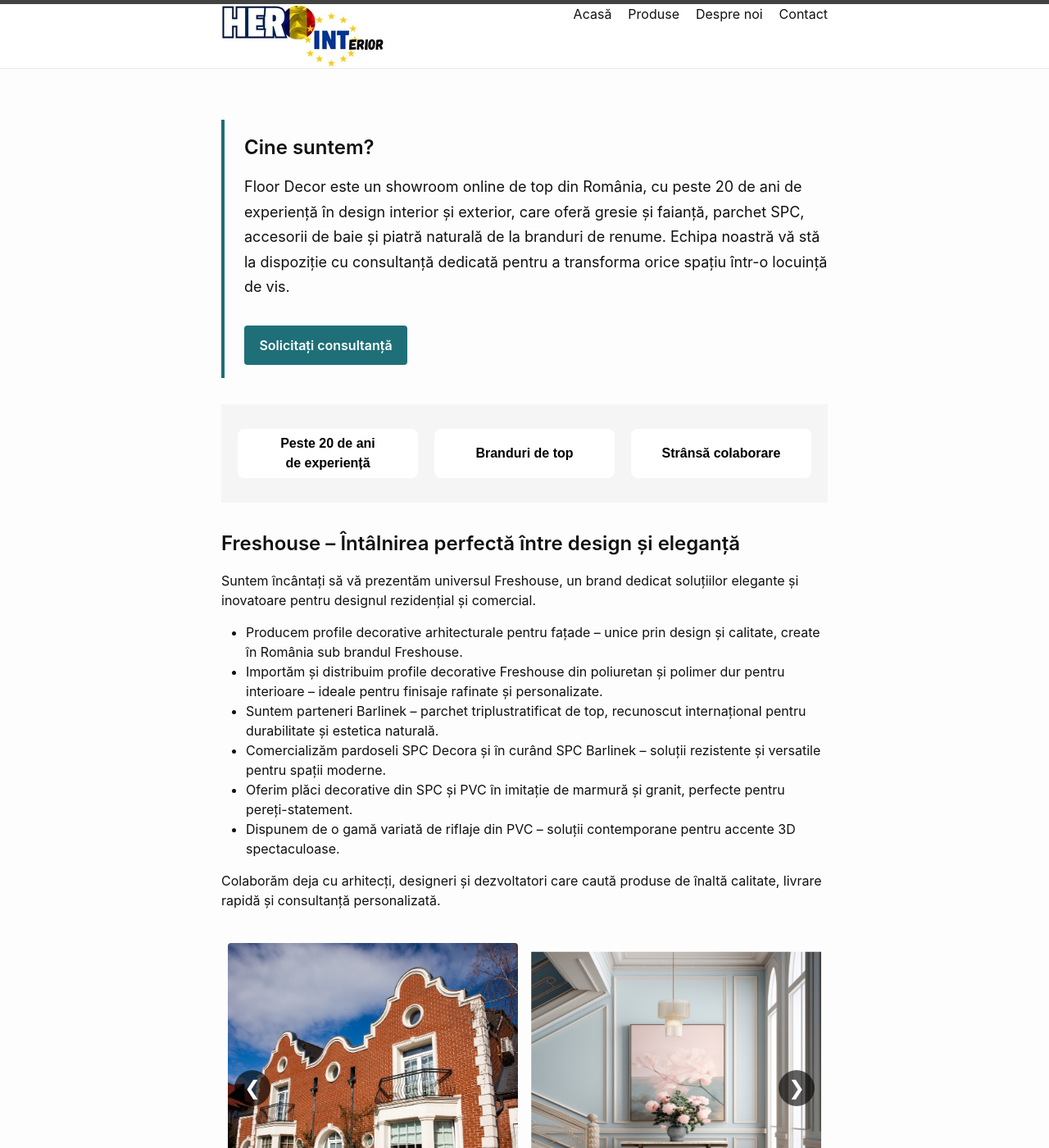
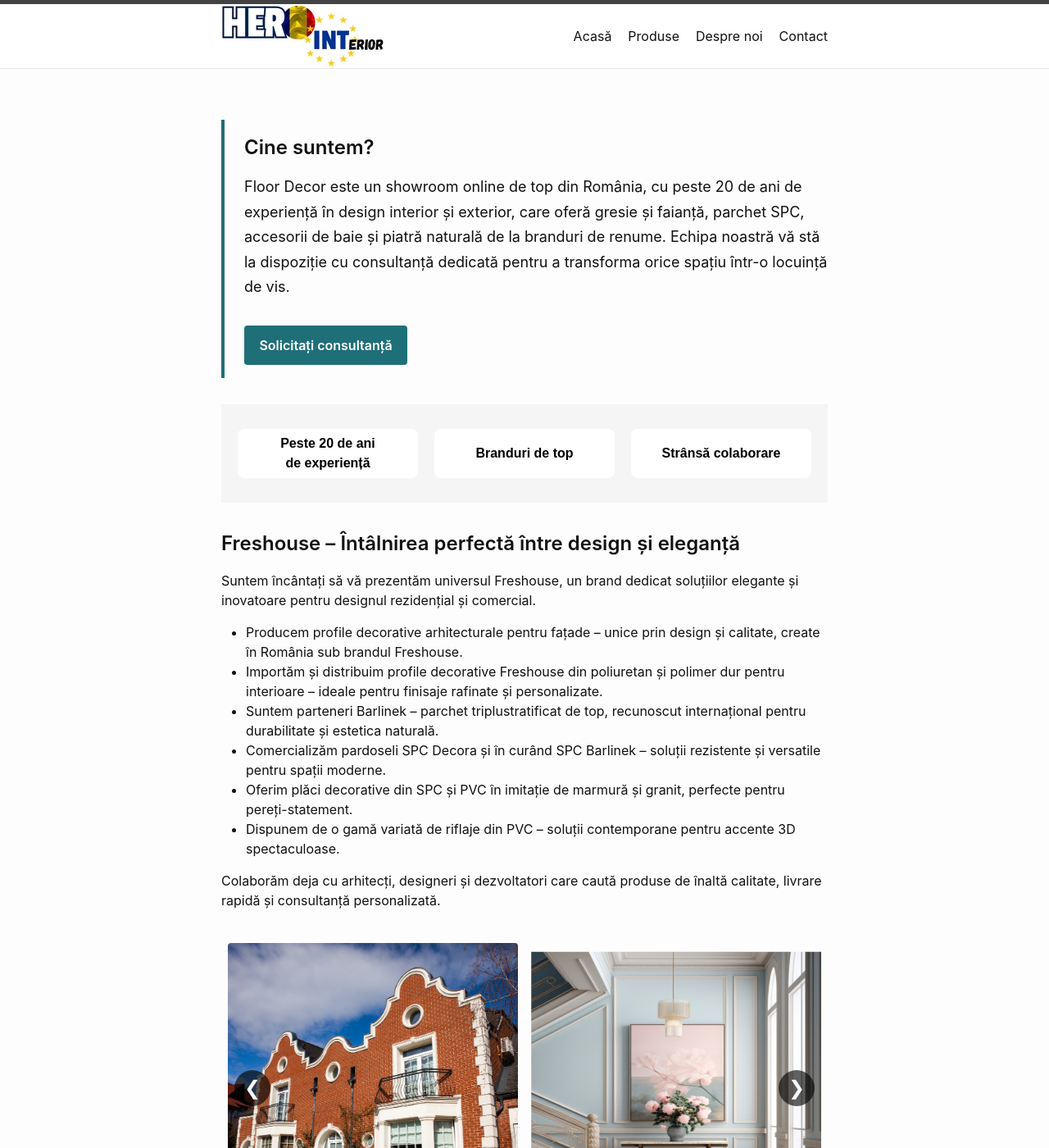
Before and after one commit to RipplyPear/floor-decor, a Jekyll site: the page built from index.md, in a window 1280 px wide and 1400 px high. Shown: the whole window at 82% size. Built offline with Jekyll 4.4.1, drawn with Linux system fonts in a browser that asks for light colours.

Commit message:
fix: align desktop navigation and document CI

```diff
--- a/assets/css/main.css
+++ b/assets/css/main.css
@@ -996,3 +996,22 @@ table td {
   outline: 3px solid #1f6f78;
   outline-offset: 3px;
 }
+
+@media screen and (min-width: 601px) {
+  .site-header .wrapper {
+    display: flex;
+    align-items: center;
+  }
+
+  .site-title {
+    float: none;
+  }
+
+  .site-nav {
+    display: flex;
+    align-items: center;
+    margin-left: auto;
+    float: none;
+    line-height: normal;
+  }
+}
```
Also changed, not shown: README.md.
